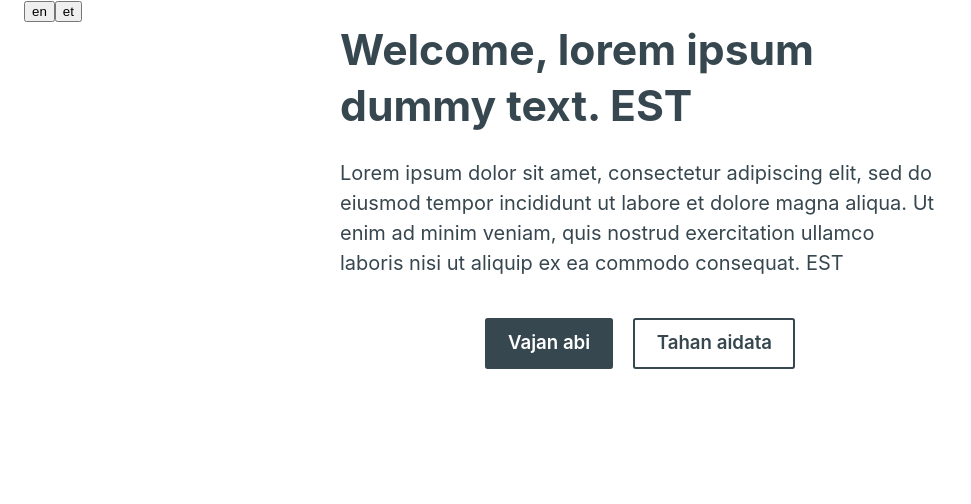
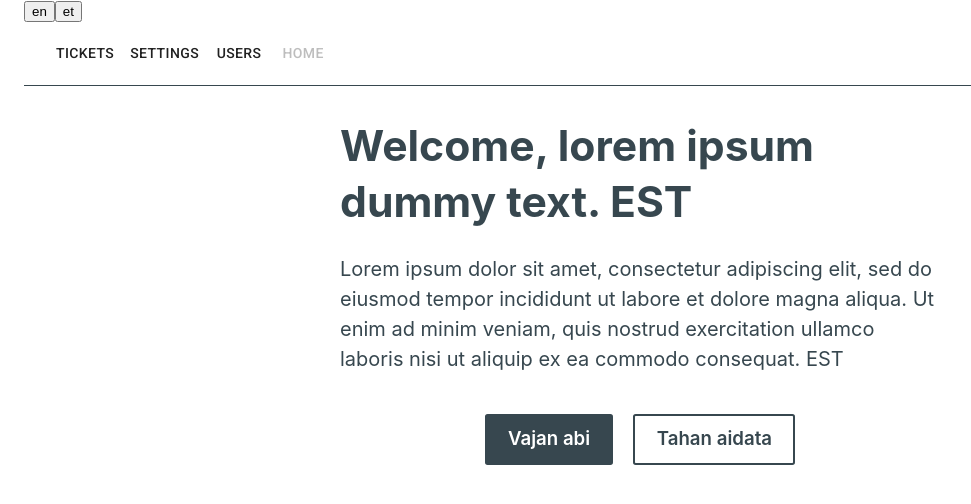
Before and after one commit to zelos-app/community-helpdesk, a React (Create React App) app in the folder front/: page / in a window 1280 px wide. Shown: the top 504 px of the page, without its empty margins (0-971 px from the left). Built offline with nearby package versions, Linux system fonts and the light colour scheme; sample sign-in values are in the browser's storage.

Commit message:
toolbar enhanced

```diff
--- a/front/src/App.js
+++ b/front/src/App.js
@@ -4,6 +4,7 @@ import { IntlProvider } from "react-intl";
 import Container from "@material-ui/core/Container";
 import Router from "./Router";
 import "./main.scss";
+import { MuiThemeProvider } from '@material-ui/core';
 
 // Styles
 import { lightTheme, darkTheme, variables } from "./styles/theme";
@@ -12,6 +13,7 @@ import { GlobalStyles } from "./styles/global";
 // Translations
 import translations_en from "./translations/en.json";
 import translations_et from "./translations/et.json";
+import createMuiTheme from "@material-ui/core/styles/createMuiTheme";
 
 // i18 configs
 const i18nConfig = {
--- a/front/src/Router.js
+++ b/front/src/Router.js
@@ -26,10 +26,12 @@ import Confirmed from "./routes/Request/Confirmed";
 
 // AppLanding
 import AppLanding from "./routes/AppLanding/AppLanding";
+import {NavigationWrapper} from "./components/Navigation/NavigationWrapper";
 
 export default () => {
   return (
     <Switch>
+      <NavigationWrapper>
       <Route exact path="/" component={Intro} />
       <Route
         path="/auth"
@@ -75,6 +77,7 @@ export default () => {
           </DashboardWrapper>
         )}
       />
+      </NavigationWrapper>
       <Redirect from="*" to="/" />
     </Switch>
   );
--- a/front/src/components/DashboardNavigation/DashboardNavigation.js
+++ b/front/src/components/DashboardNavigation/DashboardNavigation.js
@@ -1,31 +1,63 @@
-import React, { Fragment } from 'react'
-import { Link } from 'react-router-dom'
-import { FormattedMessage } from 'react-intl'
+import React, {Fragment, useEffect, useState} from 'react'
+import {Link, useHistory} from 'react-router-dom'
+import {FormattedMessage} from 'react-intl'
 import DashboardNavigationStyle from './DashboardNavigationStyle'
+import {isLoggedIn} from "../../utils/auth";
+import AppBar from "@material-ui/core/AppBar";
+import Toolbar from "@material-ui/core/Toolbar";
+import Button from "@material-ui/core/Button";
 
 export default function DashboardNavigation() {
-  const isSettingsPage = window.location.pathname.includes('settings');
-  const isUsersPage = window.location.pathname.includes('users');
-  const isTicketsPage = !isSettingsPage && !isUsersPage;
+  const history = useHistory();
+  const [isSettingsPage, setIsSettingsPage] = useState();
+  const [isUsersPage, setIsUsersPage] = useState();
+  const [isLoginPage, setIsLoginPage] = useState();
+  const [isTicketsPage, setIsTicketsPage] = useState();
+  const [isHomePage, setIsHomePage] = useState();
+  const [loggedIn, setIsLoggedIn] = useState(false);
+
+  const resetPaths = () => {
+    setIsUsersPage(history.location.pathname === '/dashboard/users');
+    setIsLoginPage(history.location.pathname === '/auth' || history.location.pathname === '/auth/login');
+    setIsTicketsPage(history.location.pathname === '/dashboard');
+    setIsSettingsPage(history.location.pathname === '/dashboard/settings');
+    setIsHomePage(history.location.pathname === '/');
+  };
+
+  useEffect(() => {
+    setIsLoggedIn(isLoggedIn());
+    resetPaths();
+  }, []);
+
+  history.listen(() => {
+    setIsLoggedIn(isLoggedIn());
+    resetPaths();
+  });
 
   return (
     <Fragment>
       <DashboardNavigationStyle/>
-      <div className="dashboard-nav">
-        <div className={`dashboard-nav__item ${isTicketsPage ? "dashboard-nav__item--active" : ""}`}>
-          <Link to="/dashboard">
+
+      <Toolbar className='dashboard-nav'>
+        {loggedIn && <>
+          <Button disabled={isTicketsPage} className='dashboard-nav-item'
+                  href="/dashboard">
             <FormattedMessage id="dashboard.nav.tickets"/>
-          </Link>
-        </div>
-        <div className={`dashboard-nav__item ${isSettingsPage ? "dashboard-nav__item--active" : ""}`}>
-          <Link to="/dashboard/settings">
+          </Button>
+          <Button disabled={isSettingsPage} className='dashboard-nav-item' href="/dashboard/settings">
             <FormattedMessage id="dashboard.nav.settings"/>
-          </Link>
-        </div>
-        <div className={`dashboard-nav__item ${isUsersPage ? "dashboard-nav__item--active" : ""}`}>
-          <Link to="/dashboard/users">Users</Link>
-        </div>
-      </div>
+          </Button>
+          <Button disabled={isUsersPage} className='dashboard-nav-item' href="/dashboard/users">
+            Users</Button>
+          <Button disabled={isHomePage} className='dashboard-nav-item' href="/">Home</Button>
+
+        </>}
+        {(!loggedIn && !isLoginPage) && <Button disabled={isLoginPage} className='dashboard-nav-item' href="/auth">
+          Log In</Button>
+        }
+        {(!loggedIn && isLoginPage) &&
+        <Button disabled={isHomePage} className='dashboard-nav-item' href="/">Home</Button>}
+      </Toolbar>
     </Fragment>
   );
 }
--- a/front/src/components/DashboardNavigation/DashboardNavigationStyle.js
+++ b/front/src/components/DashboardNavigation/DashboardNavigationStyle.js
@@ -2,18 +2,18 @@ import { createGlobalStyle } from 'styled-components'
 
 export default createGlobalStyle`
   .dashboard-nav {
-    border-bottom: 1px solid ${({ theme }) => theme.primary};
-    padding-bottom: .5em;
+  background-color: ${({ theme }) => theme.body} !important;
+    border-bottom: 1px solid ${({ theme }) => theme.primary} !important;
     margin-bottom: 2em;
     display: flex;
 
     .dashboard-nav__item {
-      color: ${({ theme }) => theme.secondary};
+      color: ${({ theme }) => theme.primary} !important;
       transition: color .2s ease;
     }
 
     .dashboard-nav__item:hover {
-      color: ${({ theme }) => theme.primary};
+      color: ${({ theme }) => theme.secondary} !important;
     }
 
     .dashboard-nav__item:not(:last-of-type) {
@@ -21,7 +21,7 @@ export default createGlobalStyle`
     }
 
     .dashboard-nav__item--active {
-      color: ${({ theme }) => theme.primary};
+      color: ${({ theme }) => theme.secondary} !important;
     }
   }
 `
--- /dev/null
+++ b/front/src/components/Navigation/NavigationWrapper.js
@@ -0,0 +1,6 @@
+import DashboardNavigation from "../DashboardNavigation/DashboardNavigation";
+import React from "react";
+
+export const NavigationWrapper = (props) => {
+  return (<><DashboardNavigation/>{props.children}</>);
+};
--- a/front/src/routes/Dashboard/Main.js
+++ b/front/src/routes/Dashboard/Main.js
@@ -216,12 +216,11 @@ function Main(props) {
   const selectedCategory = ticketDetails?.category
     ? getSelectedCategory(ticketDetails.category)
     : "";
-  console.log(ticketDetails);
+
   return (
     <Fragment>
       <Grid container spacing={0}>
         <Grid item xs={12}>
-          <DashboardNavigation />
           {isModalOpen && (
             <TaskModal
               onClose={() => closeModal()}
--- a/front/src/routes/Dashboard/Settings.js
+++ b/front/src/routes/Dashboard/Settings.js
@@ -5,7 +5,6 @@ import ListPopulationComponent from "../../components/SettingsPage/ListPopulatio
 export default function Settings(props) {
   return (
     <div className="dashboard-children settings">
-      <DashboardNavigation />
       <ListPopulationComponent />
     </div>
   );
--- a/front/src/routes/Dashboard/Users.js
+++ b/front/src/routes/Dashboard/Users.js
@@ -249,8 +249,6 @@ export default function Users() {
 
   return (
     <div className="dashboard-children users">
-      <DashboardNavigation />
-
       <div className="dashboard-children-wrapper">
         <UsersContext.Provider value={{ data: users, set: setUsers }}>
           <h1>
```
Also changed, not shown: front/src/routes/Request/Intro.js (+10 -8 lines).
